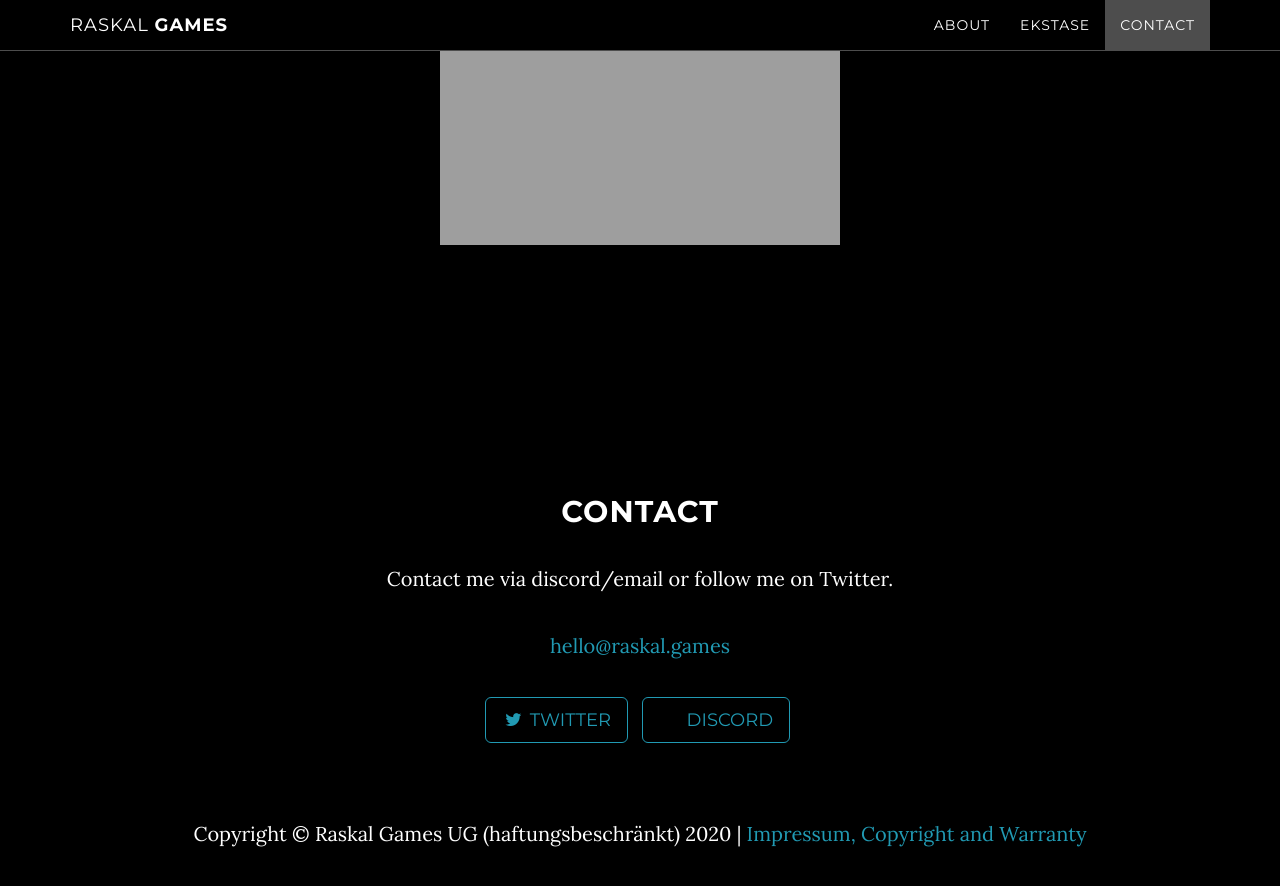
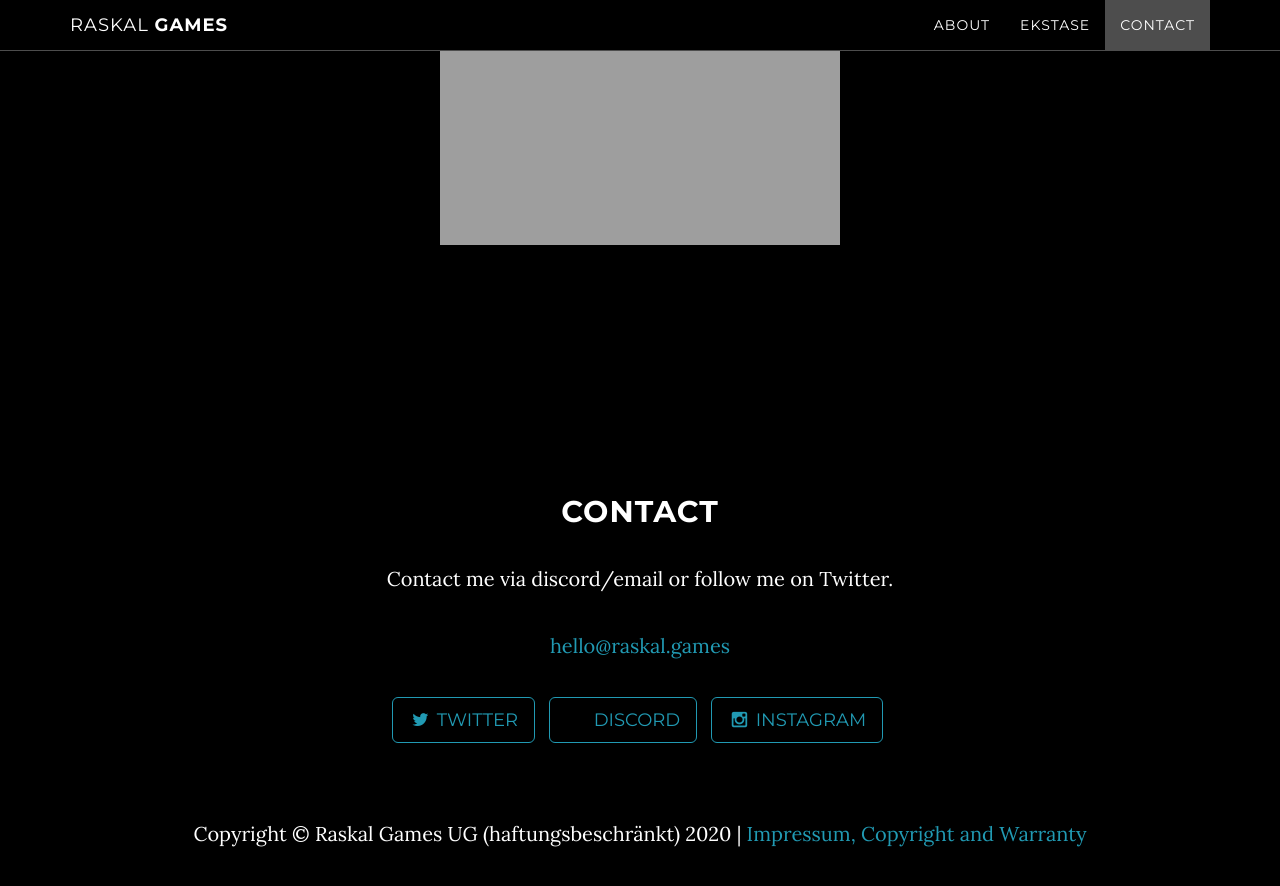
Before and after one commit to JimSellmeijer/raskal, a Jekyll site: the page built from index.html, in a window 1280 px wide and 900 px high, scrolled down 1937 px. Shown: the top 886 px of the window. Built offline with Jekyll 4.4.1, drawn with Linux system fonts in a browser that asks for light colours.

Commit message:
added instagram

```diff
--- a/_config.yml
+++ b/_config.yml
@@ -19,6 +19,8 @@ social:
     url: https://discord.com/users/Jim%20Sellmeijer%20(Raskal%20Games)#8754
   # - title: facebook
   #   url:
+  - title: instagram
+    url: https://www.instagram.com/raskal.games/
   # - title: stack-overflow
   #   url: http://stackoverflow.com/questions/tagged/jekyll
   # - title: bitbucket
```
